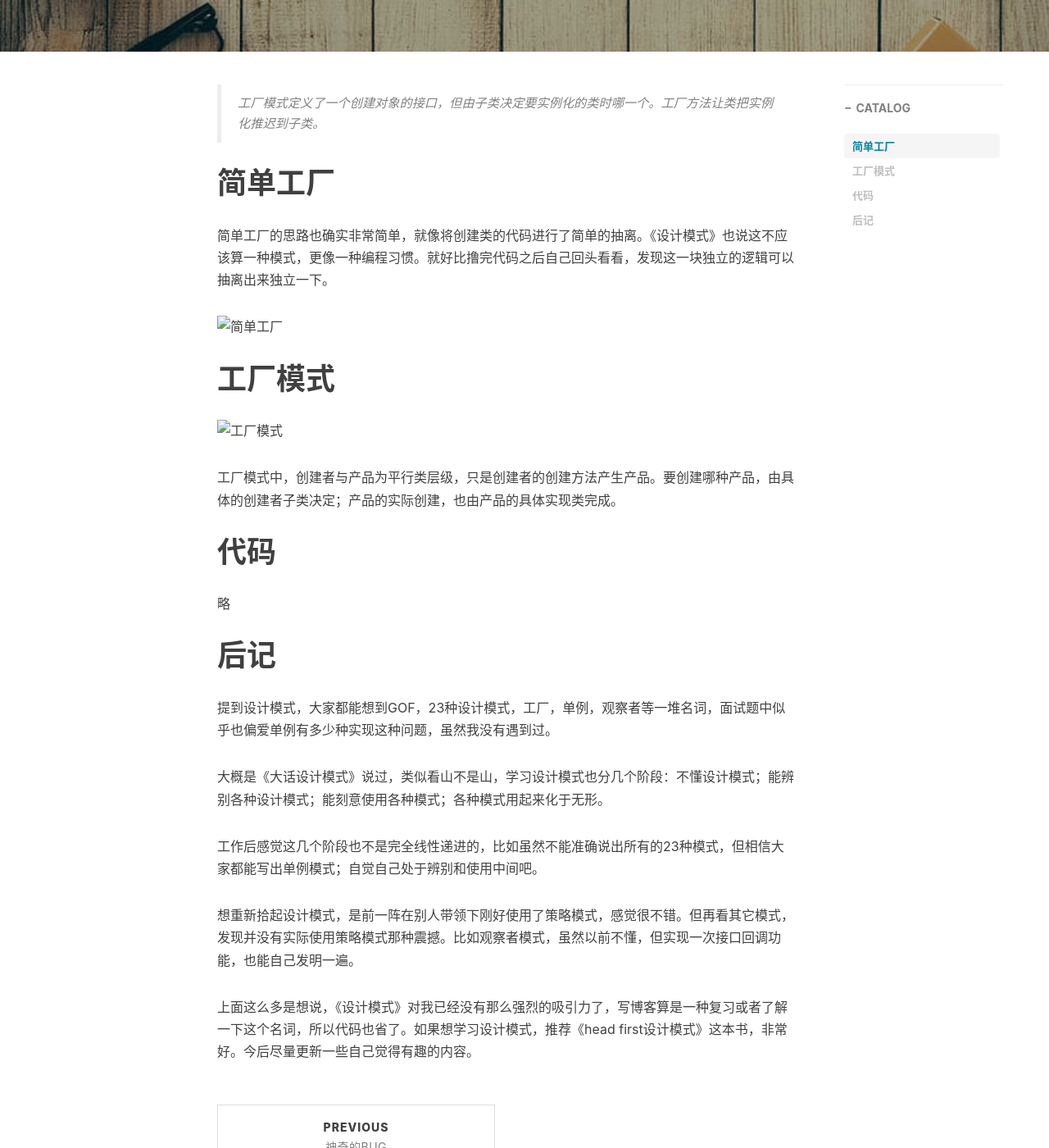
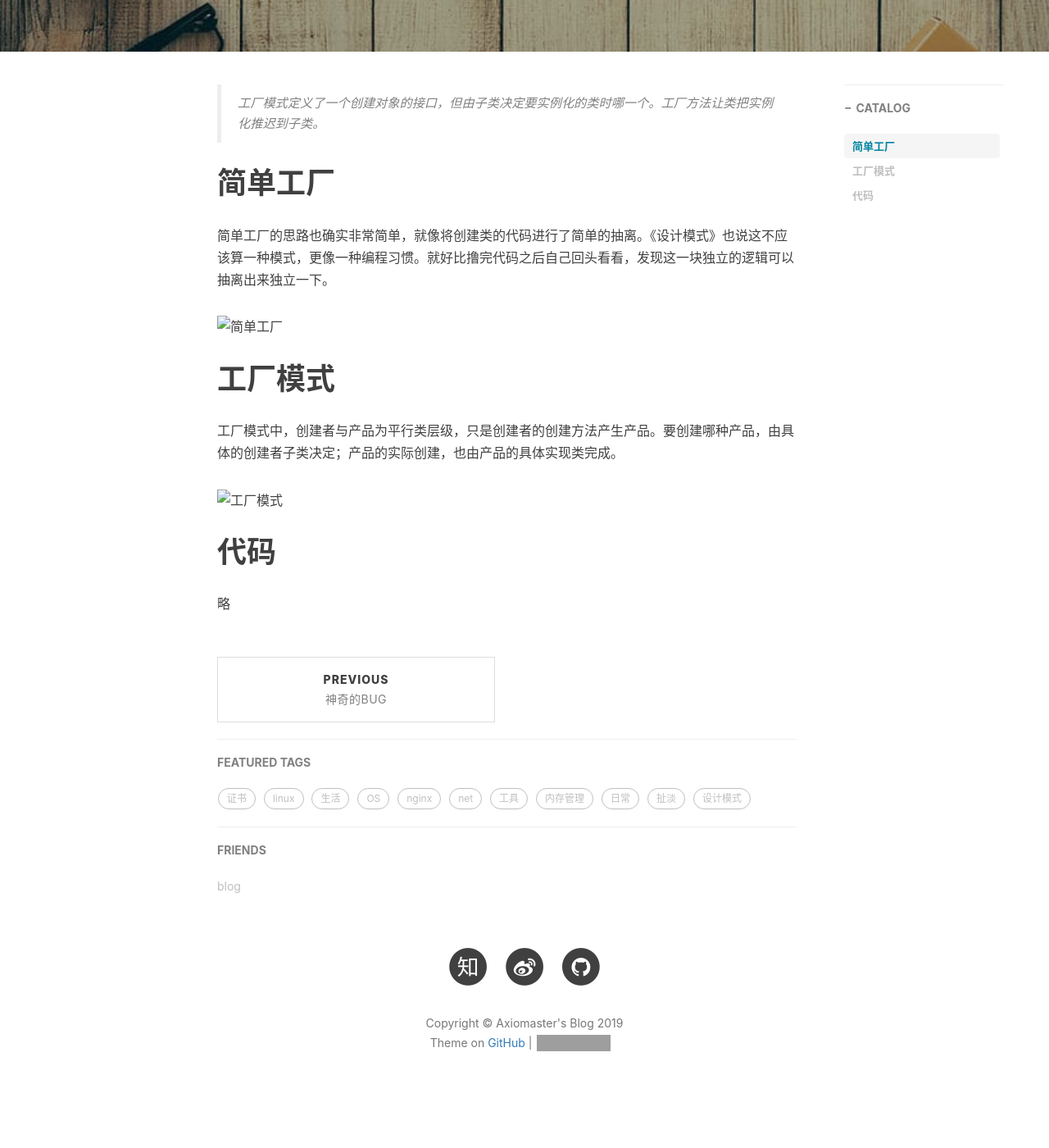
Before and after one commit to axiomaster/axiomaster.github.io, a Jekyll site: the page built from _posts/2019-03-31-factory-pattern.md, in a window 1280 px wide and 1400 px high, scrolled down 460 px. Shown: the whole window at 82% size. Built offline with Jekyll 4.4.1, drawn with Linux system fonts in a browser that asks for light colours; nearby versions of some CDN libraries; comment, search, counter and statistics services are not loaded; after the commit the page ends 1836 px from its top, so only the background shows below that; grey boxes are pictures that could not be loaded.

Commit message:
Update 2019-03-31-factory-pattern.md
update

```diff
--- a/_posts/2019-03-31-factory-pattern.md
+++ b/_posts/2019-03-31-factory-pattern.md
@@ -19,22 +19,11 @@ tags:
 
 # 工厂模式
 
+工厂模式中，创建者与产品为平行类层级，只是创建者的创建方法产生产品。要创建哪种产品，由具体的创建者子类决定；产品的实际创建，也由产品的具体实现类完成。
+
 ![工厂模式](../img/pattern/factory.png)
 
-工厂模式中，创建者与产品为平行类层级，只是创建者的创建方法产生产品。要创建哪种产品，由具体的创建者子类决定；产品的实际创建，也由产品的具体实现类完成。
 
 # 代码
 
 略
-
-# 后记
-
-提到设计模式，大家都能想到GOF，23种设计模式，工厂，单例，观察者等一堆名词，面试题中似乎也偏爱单例有多少种实现这种问题，虽然我没有遇到过。
-
-大概是《大话设计模式》说过，类似看山不是山，学习设计模式也分几个阶段：不懂设计模式；能辨别各种设计模式；能刻意使用各种模式；各种模式用起来化于无形。
-
-工作后感觉这几个阶段也不是完全线性递进的，比如虽然不能准确说出所有的23种模式，但相信大家都能写出单例模式；自觉自己处于辨别和使用中间吧。
-
-想重新拾起设计模式，是前一阵在别人带领下刚好使用了策略模式，感觉很不错。但再看其它模式，发现并没有实际使用策略模式那种震撼。比如观察者模式，虽然以前不懂，但实现一次接口回调功能，也能自己发明一遍。
-
-上面这么多是想说，《设计模式》对我已经没有那么强烈的吸引力了，写博客算是一种复习或者了解一下这个名词，所以代码也省了。如果想学习设计模式，推荐《head first设计模式》这本书，非常好。今后尽量更新一些自己觉得有趣的内容。
```
